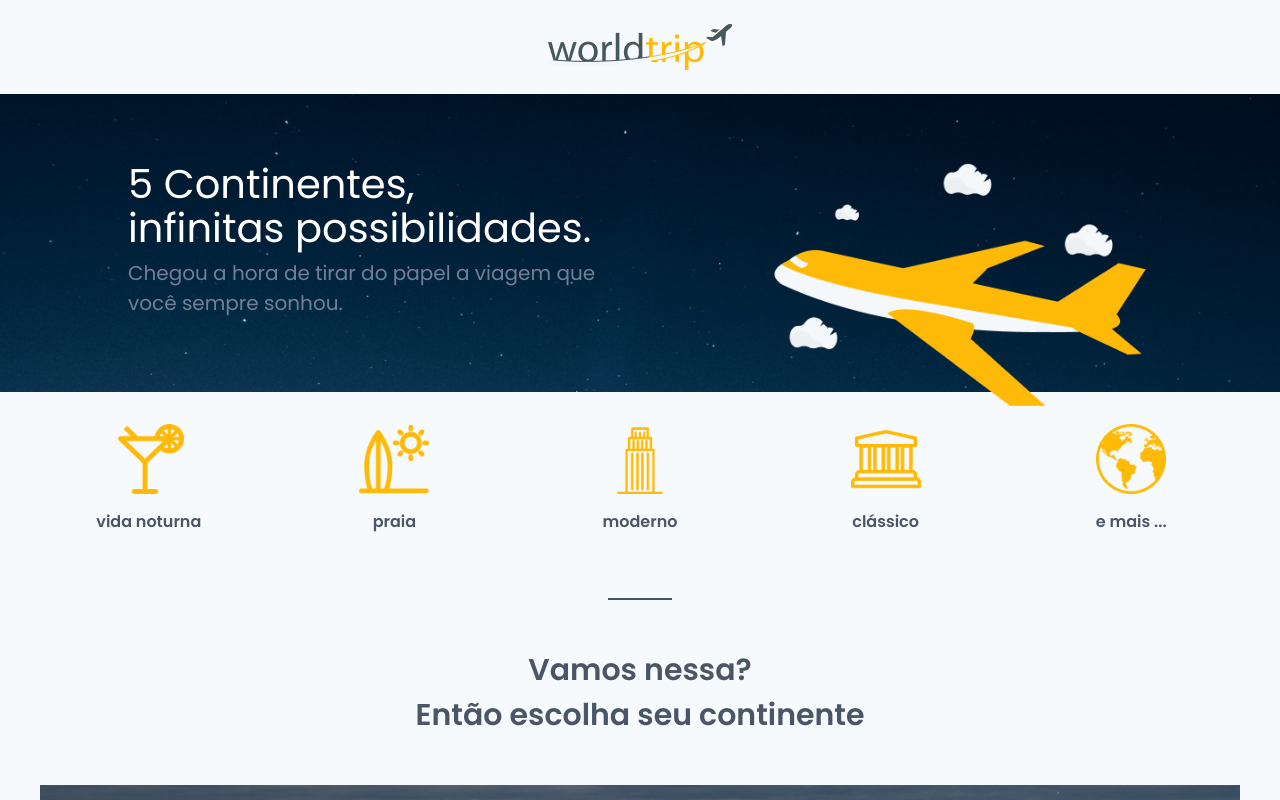
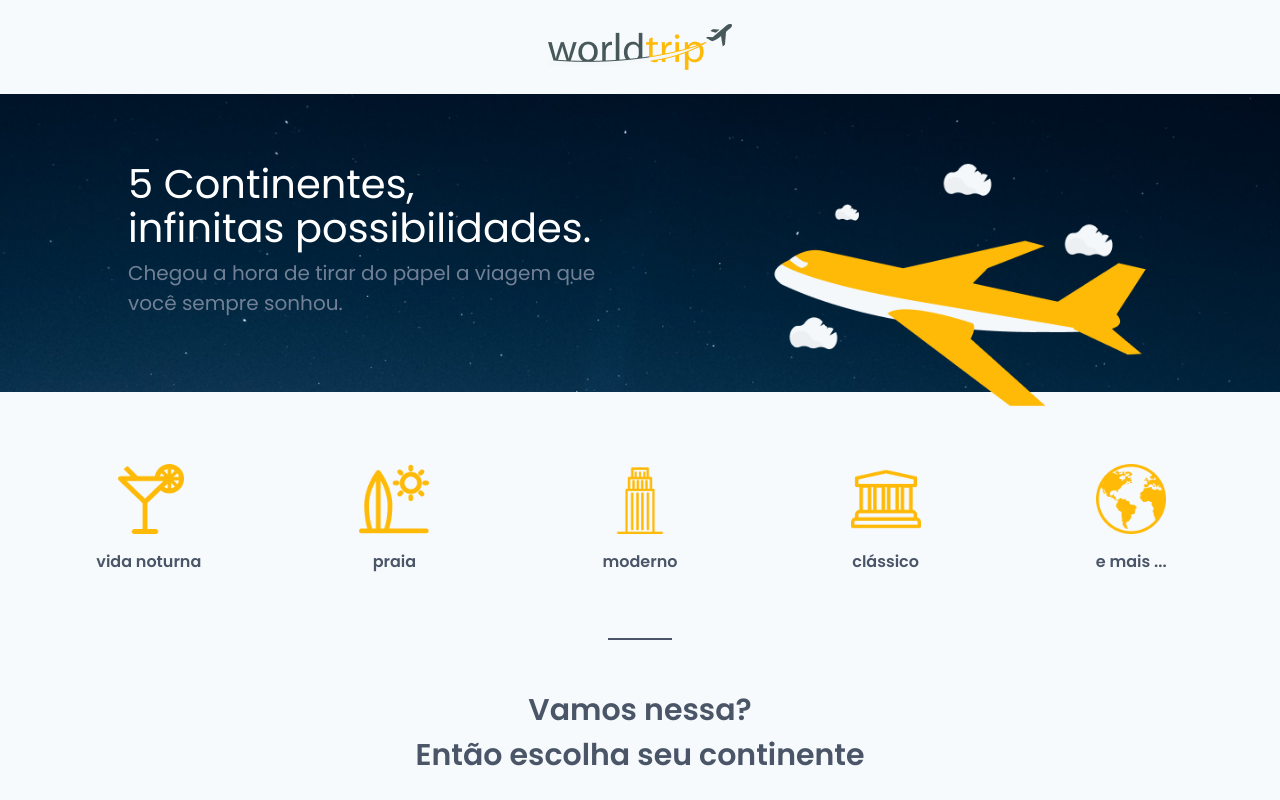
Before and after one commit to NakajimaDaniel/desafio07-ignite-chakraui, a Next.js app: page / in a window 1280 px wide. Shown: the top 800 px of the page. Built offline with nearby package versions, Linux system fonts and the light colour scheme.

Commit message:
padding bottom

```diff
--- a/src/components/Banner/index.tsx
+++ b/src/components/Banner/index.tsx
@@ -3,7 +3,7 @@ import  { Image, Container, Flex, Box, Text } from '@chakra-ui/react'
 
 export function Banner() {
   return (
-    <Flex w="100%" mb="8">
+    <Flex w="100%" mb="8" pb="10">
       <Box position="relative">
         <Image src="bannerback.png" w="100vw"/>
         <Text position="absolute" top="20%"  left="10%" color="white" fontSize={["20","20","20","40"]}>5 Continentes,</Text>
```
